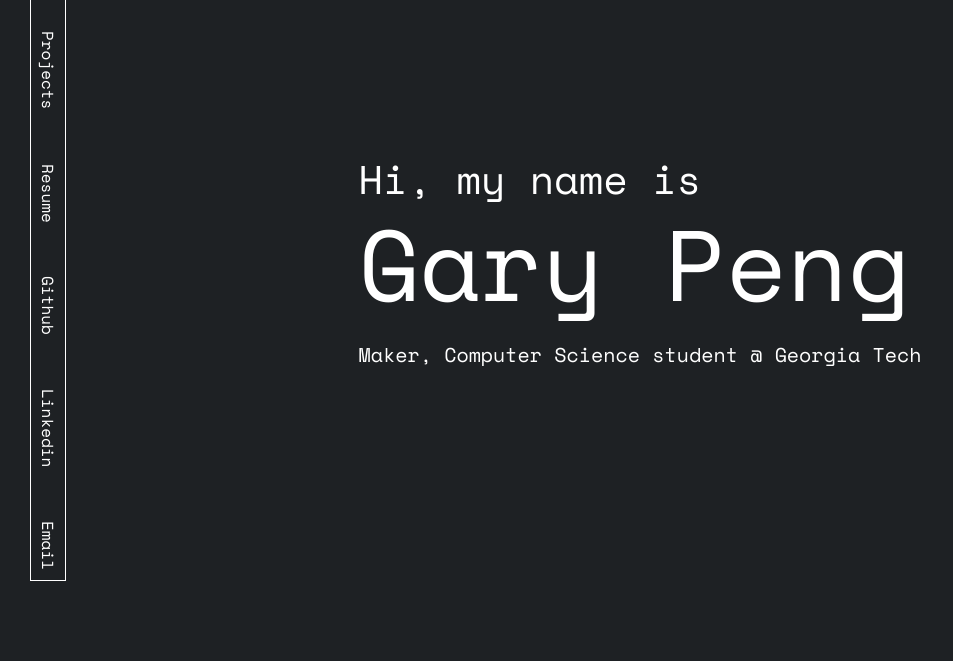
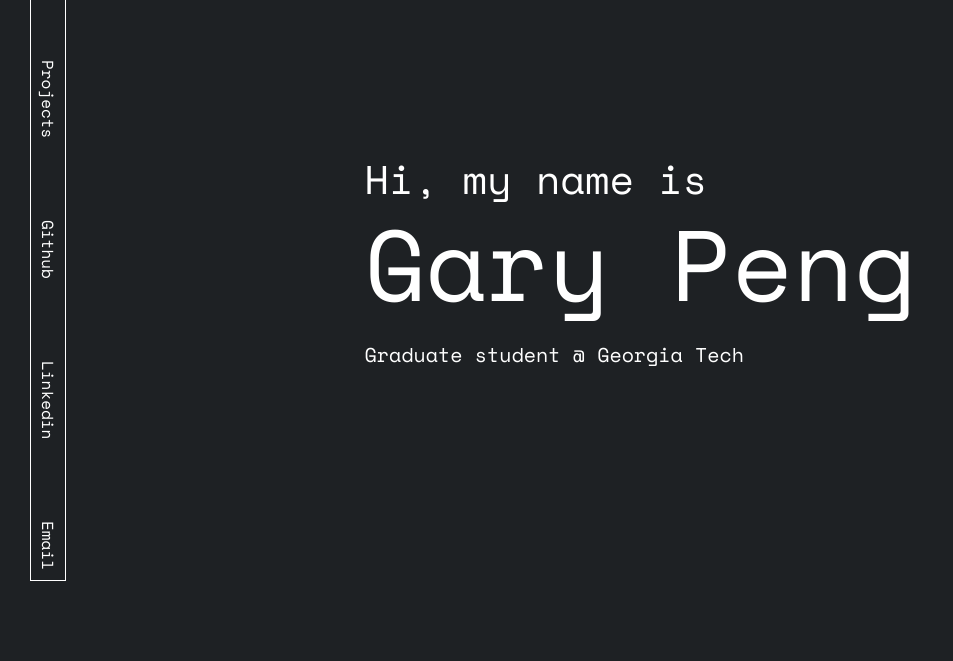
Before and after one commit to gary-peng/gary-peng.github.io, a Gatsby site: page / in a window 1280 px wide. Shown: the part 139-800 px from the top of the page, without its empty margins (0-953 px from the left). Built offline with nearby package versions, Linux system fonts and the light colour scheme; Gatsby itself is replaced by a stand-in of ours.

Commit message:
Status update

```diff
--- a/src/components/CollapseNav.js
+++ b/src/components/CollapseNav.js
@@ -3,7 +3,6 @@ import { Collapse, Button, Box, Flex } from '@chakra-ui/react';
 import { HamburgerIcon } from '@chakra-ui/icons';
 
 import logo from "../assets/logo-white.png";
-import resume from "../assets/Gary_Peng_Resume.pdf";
 import NavLink from './NavLink';
 
 export default function CollapseNav() {
@@ -24,7 +23,6 @@ export default function CollapseNav() {
             <Collapse in={open}>
                 <Flex flexDirection="column" alignItems="end" mt="10px">
                     <NavLink href="/#projects" text="Projects" />
-                    <NavLink href={resume} text="Resume" url />
                     <NavLink href="https://github.com/gary-peng" text="Github" url />
                     <NavLink href="https://www.linkedin.com/in/garyhpeng" text="Linkedin" url />
                     <NavLink href="mailto:gpeng8@gatech.edu" text="Email" />
--- a/src/components/Header.js
+++ b/src/components/Header.js
@@ -5,7 +5,7 @@ import useGlitch from '../hooks/useGlitch';
 export default function Header() {
     const [glitchRef1, glitchVal1] = useGlitch("Hi, my name is");
     const [glitchRef2, glitchVal2] = useGlitch("Gary Peng");
-    const [glitchRef3, glitchVal3] = useGlitch("Maker, Computer Science student @ Georgia Tech");
+    const [glitchRef3, glitchVal3] = useGlitch("Graduate student @ Georgia Tech");
 
     return (
         <Flex h="100vh" justifyContent="center" alignItems="center">
--- a/src/components/Navbar.js
+++ b/src/components/Navbar.js
@@ -2,7 +2,6 @@ import React from 'react';
 import { Flex } from '@chakra-ui/react';
 
 import logo from "../assets/logo-white.png";
-import resume from "../assets/Gary_Peng_Resume.pdf";
 import NavLink from './NavLink';
 
 export default function Navibar() {
@@ -12,7 +11,6 @@ export default function Navibar() {
             <Flex h="80%" flexDirection="column" justifyContent="space-between" alignItems="center" ml="30px" px="5px" py="10px" border="1px solid white">
                 <img src={logo} width="22" height="auto" loading="lazy" />
                 <NavLink href="/#projects" text="Projects" vert />
-                <NavLink href={resume} text="Resume" url vert />
                 <NavLink href="https://github.com/gary-peng" text="Github" url vert />
                 <NavLink href="https://www.linkedin.com/in/garyhpeng" text="Linkedin" url vert />
                 <NavLink href="mailto:gpeng8@gatech.edu" text="Email" vert />
```
Also changed, not shown: 1 other file.
